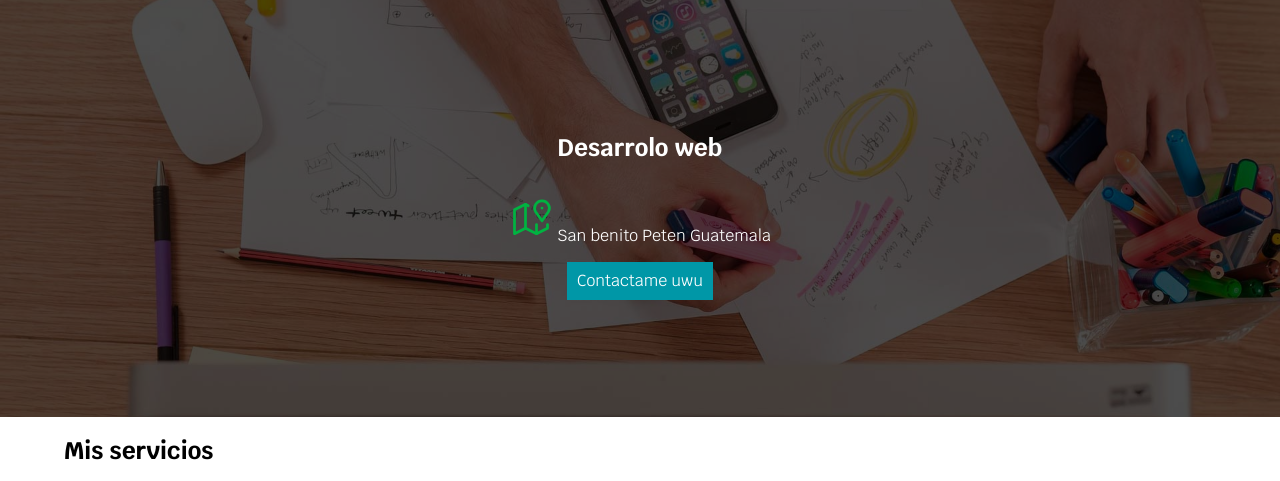
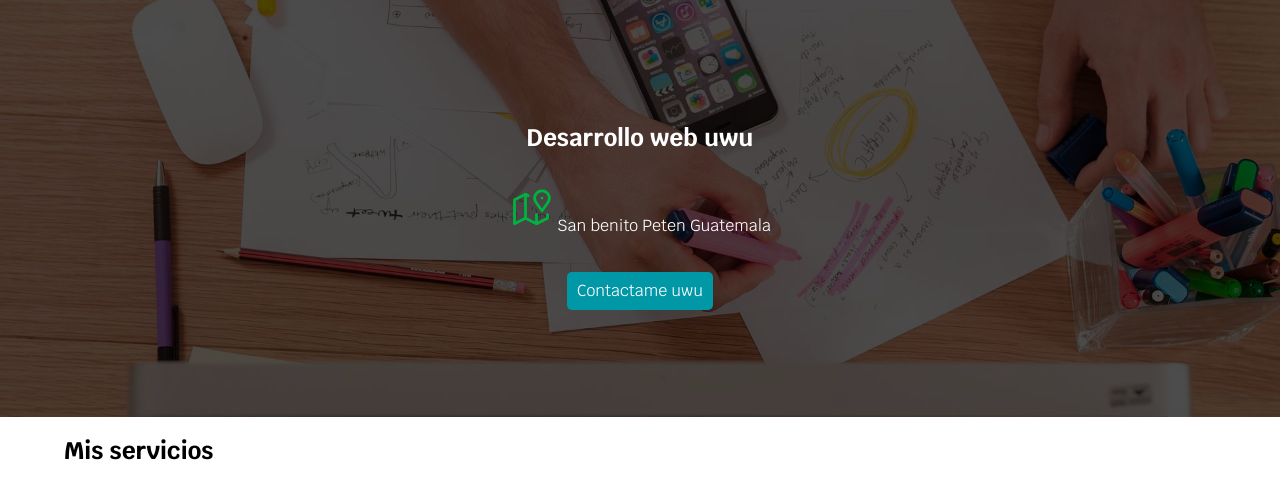
Before and after one commit to DwightGudiel/Pagina-web-freelancer, a plain HTML site: page index.html in a window 1280 px wide. Shown: the part 166-647 px from the top of the page. Drawn offline with Linux system fonts and the light colour scheme.

Commit message:
agregando  mas estilo al seccion de contacto y direccion

```diff
--- a/css/style.css
+++ b/css/style.css
@@ -124,4 +124,14 @@ body{
     color: var(--blanco);
     background: var(--secundario);
     padding: 1rem;
+    border-radius: 0.5rem;
+    margin-top: 2rem;
+    width: 90%;
+    text-align: center;
 }
+
+@media (min-width: 768px) {
+    .fondo_imagen-contenido a{
+        width: auto;
+    }
+}
--- a/index.html
+++ b/index.html
@@ -39,7 +39,7 @@
 
 <section class="fondo_imagen">
     <div class="fondo_imagen-contenido">
-        <h2>Desarrolo web</h2>
+        <h2>Desarrollo web uwu</h2>
 
         <p>
             <svg xmlns="http://www.w3.org/2000/svg" class="icon icon-tabler icon-tabler-map-2" width="44" height="44" viewBox="0 0 24 24" stroke-width="1.5" stroke="#00b341" fill="none" stroke-linecap="round" stroke-linejoin="round">
```
